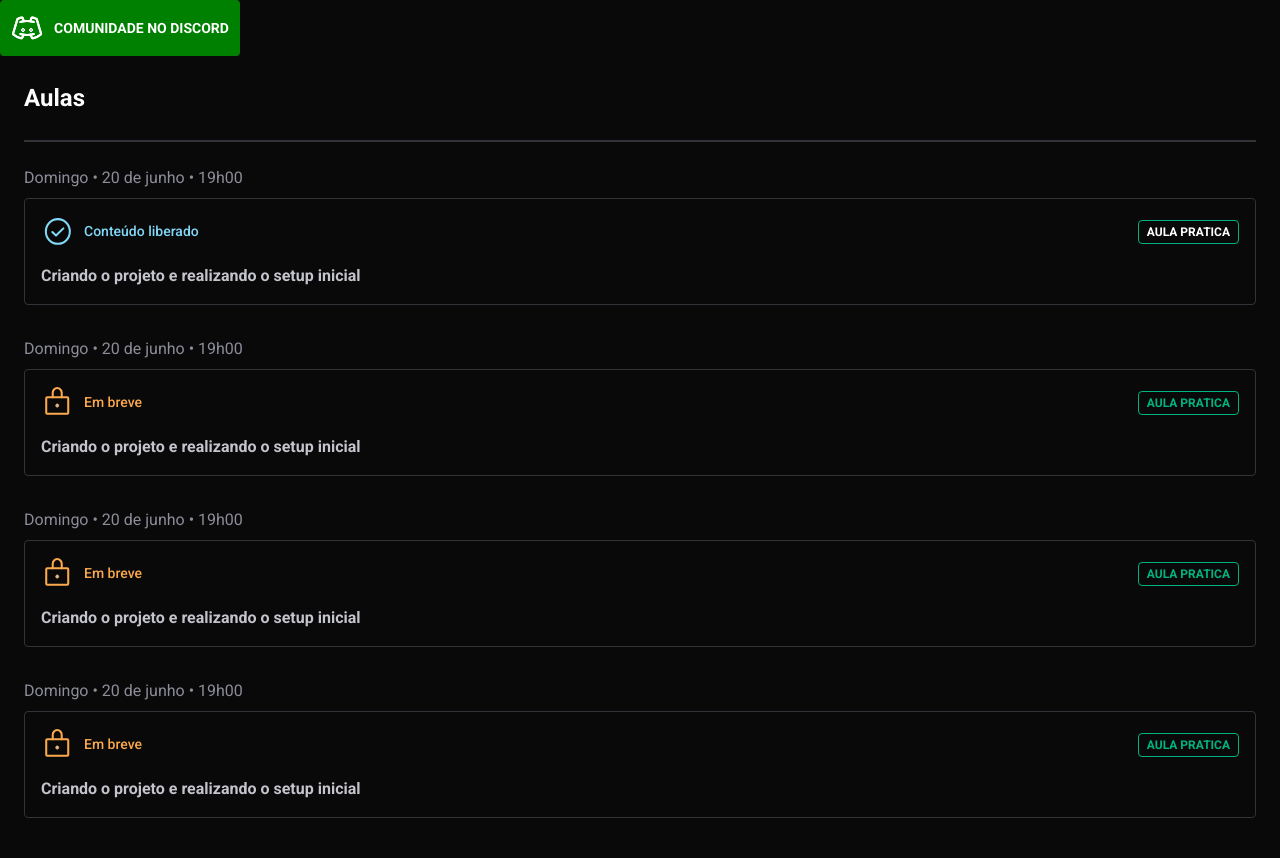
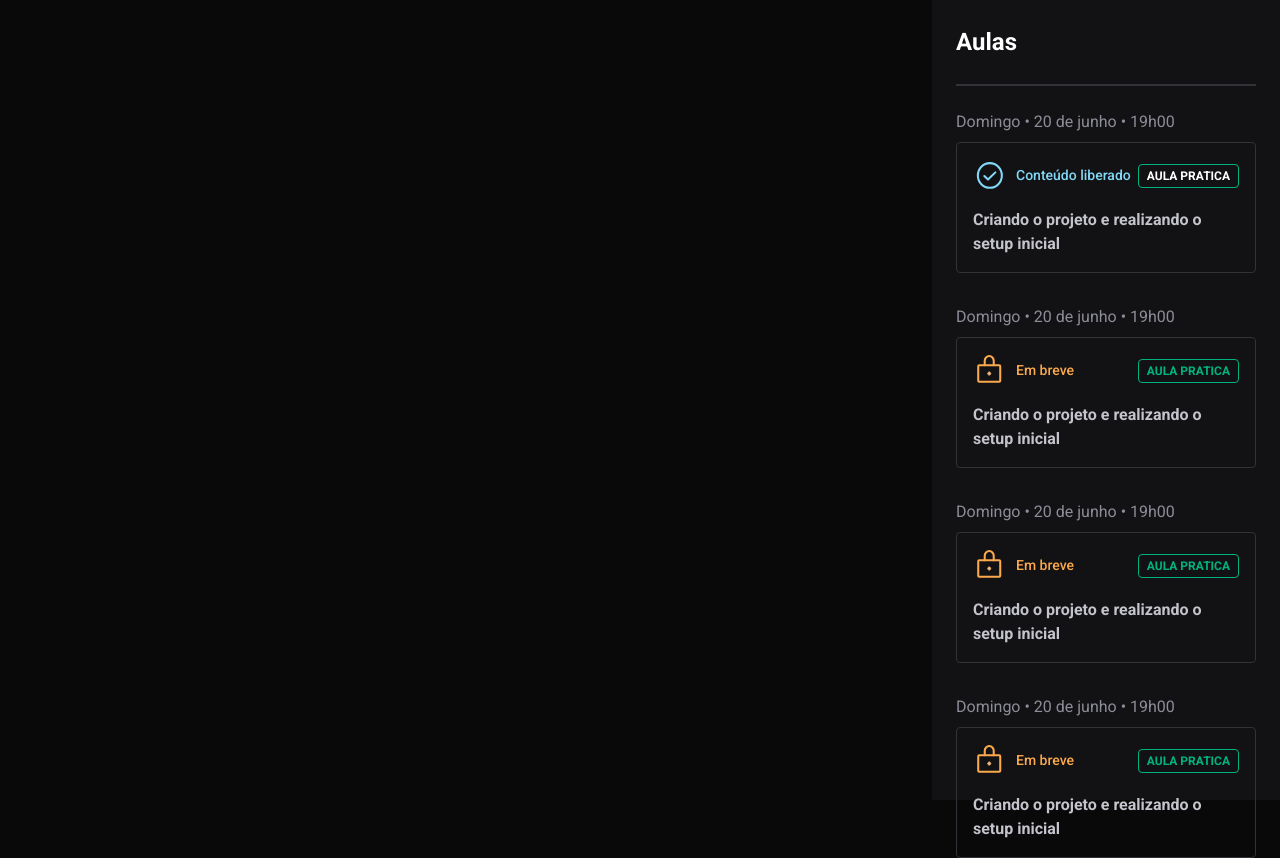
Before and after one commit to AldoWa/video-plataform, a Next.js app: page / in a window 1280 px wide. Built offline with nearby package versions, Linux system fonts and the light colour scheme.

Commit message:
:sparkles: feat: adding video react

```diff
--- a/package.json
+++ b/package.json
@@ -13,6 +13,7 @@
     "next": "14.1.0",
     "react": "^18",
     "react-dom": "^18",
+    "react-player": "^2.14.1",
     "styled-components": "^6.1.8"
   },
   "devDependencies": {
--- a/src/components/CardClass/style.tsx
+++ b/src/components/CardClass/style.tsx
@@ -78,6 +78,7 @@ export const Title = styled.p`
     margin-top: ${rem(16)};
     font-weight: ${theme.font.weigth.bold};
     color: ${theme.color.base.text};
+    text-align: start;
   `}
 `
 
--- a/src/components/Classes/style.tsx
+++ b/src/components/Classes/style.tsx
@@ -10,7 +10,11 @@ export const Title = styled.h1`
 `
 
 export const Wrapper = styled.aside`
-  padding: ${rem(24)};
+  ${({ theme }) => css`
+    padding: ${rem(24)};
+    background-color: ${theme.color.base.elements};
+    min-width: 348px;
+  `}
 `
 
 export const List = styled.ul`
--- a/src/pages/index.tsx
+++ b/src/pages/index.tsx
@@ -1,20 +1,29 @@
-
 import {  Roboto } from "next/font/google";
-import Button from '@/components/Button'
-
-import Discord from '@/assets/icons/discord.svg'
-import CardClass from "@/components/CardClass";
 import Classes from "@/components/Classes";
+import ReactPlayer from "react-player/youtube";
+import { useEffect, useState } from "react";
 
 const roboto = Roboto({ subsets: ["latin"], weight: ['400', '500', '700'] });
 
 export default function Home() {
+
+  const [hasWindow, setHasWindow] = useState(false);
+  useEffect(() => {
+    if (typeof window !== "undefined") {
+      setHasWindow(true);
+    }
+  }, []);
+
   return (
-    <div className={roboto.className}>
-      <Button >
-        <Discord />
-        Comunidade no discord
-      </Button>
+    <div className={`${roboto.className} h-screen flex container mx-auto`}>
+      { hasWindow &&
+        <ReactPlayer
+          url={'https://www.youtube.com/watch?v=LXb3EKWsInQ'}
+          width='100%'
+          height='700px'
+          controls={true}
+        ></ReactPlayer>
+      }
       <Classes />
     </div>
   );
```
Also changed, not shown: 1 other file (tests, documents, lock files or other folders).
